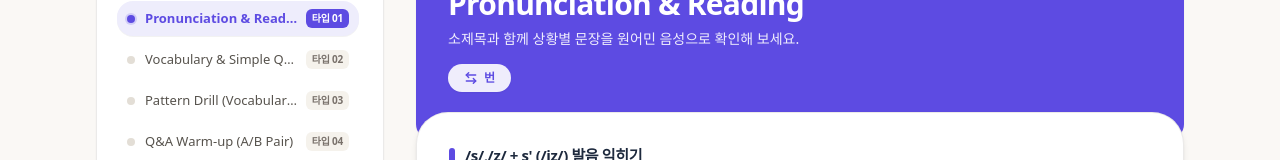
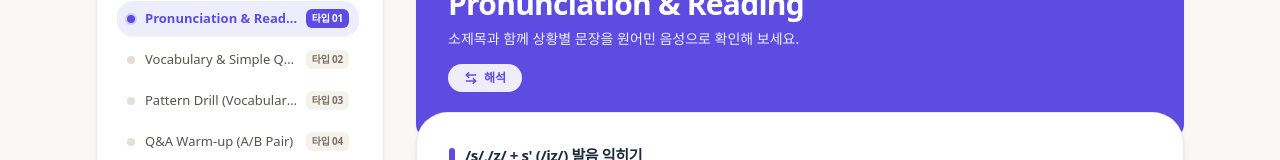
Before and after one commit to hhyoo84-svg/ybmphoneapp, a React (Vite) app: page / in a window 1280 px wide. Shown: the part 182-342 px from the top of the page. Built offline with nearby package versions, Linux system fonts and the light colour scheme; a web font is replaced by a local one.

Commit message:
Change button text from '번' to '해석'

```diff
--- a/src/App.tsx
+++ b/src/App.tsx
@@ -187,7 +187,7 @@ export default function App() {
                         }`}
                       >
                         <ArrowLeftRight className="w-3.5 h-3.5 stroke-[2.5]" />
-                        <span>{isPartTranslationOpen ? '영문' : '번'}</span>
+                        <span>{isPartTranslationOpen ? '영문' : '해석'}</span>
                       </button>
                     </div>
                   )}
```
